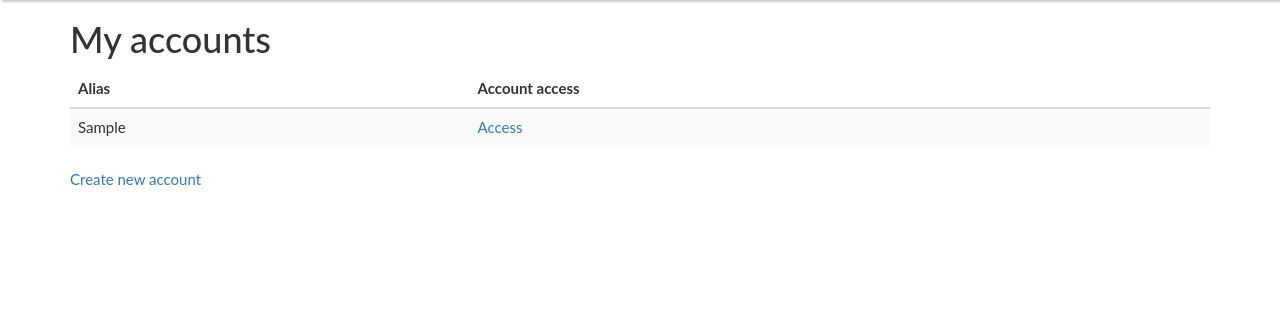
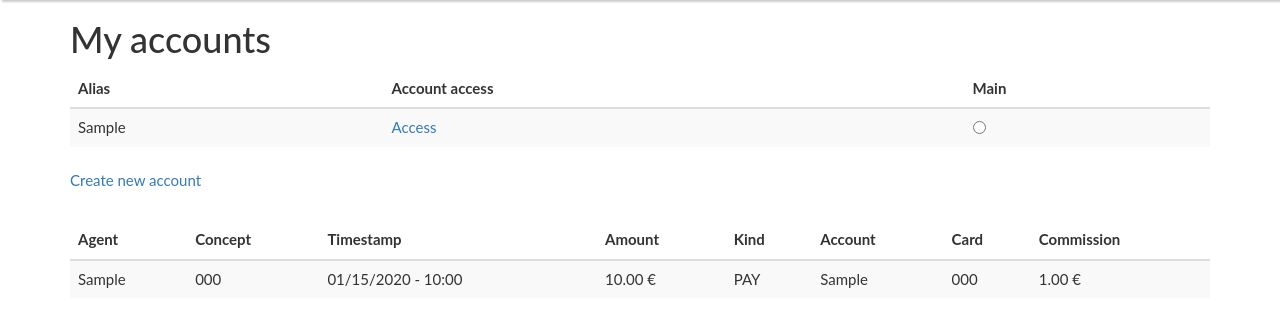
Before and after one commit to jdabrante/adabank, a Django app: page /account/list/ in a window 1280 px wide. Shown: the part 50-377 px from the top of the page. Run offline with Django 4.2, Linux system fonts and the light colour scheme; a user stored in the database is signed in; tables that the repository leaves empty hold one stand-in row (values such as "Sample post"); some libraries are stand-ins or nearby versions.

Commit message:
Edited templates to DOR task

```diff
--- a/bank/account/admin.py
+++ b/bank/account/admin.py
@@ -6,6 +6,7 @@ from .models import Account, Card
 @admin.register(Account)
 class AccountAdmin(admin.ModelAdmin):
     list_display = ['code', 'client', 'alias', 'balance']
+    list_editable = ['alias', 'balance']
 
 @admin.register(Card)
 class CardAdmin(admin.ModelAdmin):
--- a/bank/account/templates/account/card/list.html
+++ b/bank/account/templates/account/card/list.html
@@ -17,6 +17,7 @@
             <tr>
               <th>Alias</th>
               <th>Card access</th>
+              <th>Main</th>
             </tr>
           </thead>
           <tbody>
@@ -24,6 +25,9 @@
             <tr>
               <td>{{ card.alias|default:card.code }}</td>
               <td><a href="{{ card.get_absolute_url }}">Access</a></td>
+              <td>
+                <input type="radio" id="contactChoice1" name="contact" value="email" />
+                <label for="contactChoice1"></label></td>
             </tr>
             {% endfor %}
           </tbody>
--- a/bank/account/templates/account/detail.html
+++ b/bank/account/templates/account/detail.html
@@ -1,7 +1,7 @@
 {% extends "base.html" %}
 {% load static %}
 
-{% block title %}Your cards{% endblock %}
+{% block title %}My Account Detail | Adabank{% endblock %}
 
 {% block nav %}
 <li><a class="sign-in" href="{% url 'logout' %}">Logout</a></li>
--- a/bank/account/templates/account/list.html
+++ b/bank/account/templates/account/list.html
@@ -1,4 +1,7 @@
-{% extends "base.html" %} {% load static %} {% block title %}Your cards{% endblock %} {% block nav %}
+{% extends "base.html" %}
+{% load static %}
+{% block title %}My Accounts | Adabank{% endblock %}
+{% block nav %}
 <li><a class="sign-in" href="{% url 'logout' %}">Logout</a></li>
 {% endblock nav %} {% block content %}
 <div class="container">
@@ -10,6 +13,7 @@
           <tr>
             <th>Alias</th>
             <th>Account access</th>
+            <th>Main</th>
           </tr>
         </thead>
         <tbody>
@@ -17,12 +21,46 @@
           <tr>
             <td>{{ account.alias|default:account.code }}</td>
             <td><a href="{{ account.get_absolute_url }}">Access</a></td>
+            <td>
+              <input type="radio" id="contactChoice1" name="contact" value="email" />
+              <label for="contactChoice1"></label></td>
           </tr>
           {% endfor %}
         </tbody>
     </table>
     <a href="{% url 'account:create' %}">Create new account</a>
     </div>
+    <br>
+    <div class="table-responsive">
+      <table class="table table-striped">
+        <thead>
+          <tr>
+            <th>Agent</th>
+            <th>Concept</th>
+            <th>Timestamp</th>
+            <th>Amount</th>
+            <th>Kind</th>
+            <th>Account</th>
+            <th>Card</th>
+            <th>Commission</th>
+          </tr>
+        </thead>
+        <tbody>
+          {% for transaction in transactions %}
+          <tr>
+            <td>{{ transaction.agent }}</td>
+            <td>{{ transaction.concept }}</td>
+            <td>{{ transaction.timestamp|date:"m/d/Y - G:i" }}</td>
+            <td>{{ transaction.amount }} €</td>
+            <td>{{ transaction.kind }}</td>
+            <td>{{ transaction.account }}</td>
+            <td>{{ transaction.card }}</td>
+            <td>{{ transaction.commission }} €</td>
+          </tr>
+          {% endfor %}
+        </tbody>
+    </table>
+    </div>
   </div>
 </div>
 
--- a/bank/account/views.py
+++ b/bank/account/views.py
@@ -6,10 +6,11 @@ from django.shortcuts import get_object_or_404, render
 
 from .forms import AccountCreationForm, CardCreationForm
 from .models import Account, Card, Status
+from transaction.models import Transaction
 from .utils import pin_generator
 
-CARD_CHAR_ID = 'C'
-ACCOUNT_CHAR_ID = 'A'
+CARD_CHAR_ID = "C"
+ACCOUNT_CHAR_ID = "A"
 
 
 @login_required
@@ -19,11 +20,15 @@ def create_account(request: HttpRequest) -> HttpResponse:
         if account_form.is_valid():
             cd = account_form.cleaned_data
             if request.user.check_password(cd["password"]):
-                new_account = Account.objects.create(client=request.user, alias=cd["alias"])
+                new_account = Account.objects.create(
+                    client=request.user, alias=cd["alias"]
+                )
                 new_account.code = f"A4-{new_account.id:04d}"
                 new_account.save()
                 # El create_done se tiene que cambiar
-                return render(request, "account/create_done.html", {"new_account": new_account})
+                return render(
+                    request, "account/create_done.html", {"new_account": new_account}
+                )
     account_form = AccountCreationForm()
     return render(request, "account/create.html", {"account_form": account_form})
 
@@ -31,7 +36,12 @@ def create_account(request: HttpRequest) -> HttpResponse:
 @login_required
 def account_list(request: HttpRequest) -> HttpResponse:
     accounts = Account.objects.filter(client=request.user)
-    return render(request, "account/list.html", {"accounts": accounts})
+    transactions = Transaction.objects.all()[:10]
+    return render(
+        request,
+        "account/list.html",
+        {"accounts": accounts, "transactions": transactions},
+    )
 
 
 @login_required
@@ -39,7 +49,9 @@ def account_detail(request: HttpRequest, account_id: int) -> HttpResponse:
     account = get_object_or_404(Account, id=account_id)
     transactions = account.transactions.all()[:10]
     return render(
-        request, "account/detail.html", {"account": account, "transactions": transactions}
+        request,
+        "account/detail.html",
+        {"account": account, "transactions": transactions},
     )
 
 
@@ -58,7 +70,9 @@ def card_create(request: HttpRequest, account_id) -> HttpResponse:
                 new_card.code = f"C4-{new_card.id:04d}"
                 new_card.save()
                 return render(
-                    request, "account/card/create_done.html", {"new_card": new_card, 'pin': pin}
+                    request,
+                    "account/card/create_done.html",
+                    {"new_card": new_card, "pin": pin},
                 )
     card_form = CardCreationForm()
     return render(request, "account/card/create_card.html", {"card_form": card_form})
@@ -66,7 +80,7 @@ def card_create(request: HttpRequest, account_id) -> HttpResponse:
 
 @login_required
 def card_list(request: HttpRequest) -> HttpResponse:
-    user_accounts = request.user.accounts.values_list('id', flat=True)
+    user_accounts = request.user.accounts.values_list("id", flat=True)
     cards = Card.objects.filter(account_id__in=user_accounts)
     return render(request, "account/card/list.html", {"cards": cards})
 
@@ -84,7 +98,7 @@ def change_status_card(request: HttpRequest, card_id: int) -> HttpResponse:
     card.save()
     return render(
         request,
-        'account/change_status.html',
+        "account/change_status.html",
         dict(
             card=card,
         ),
```
